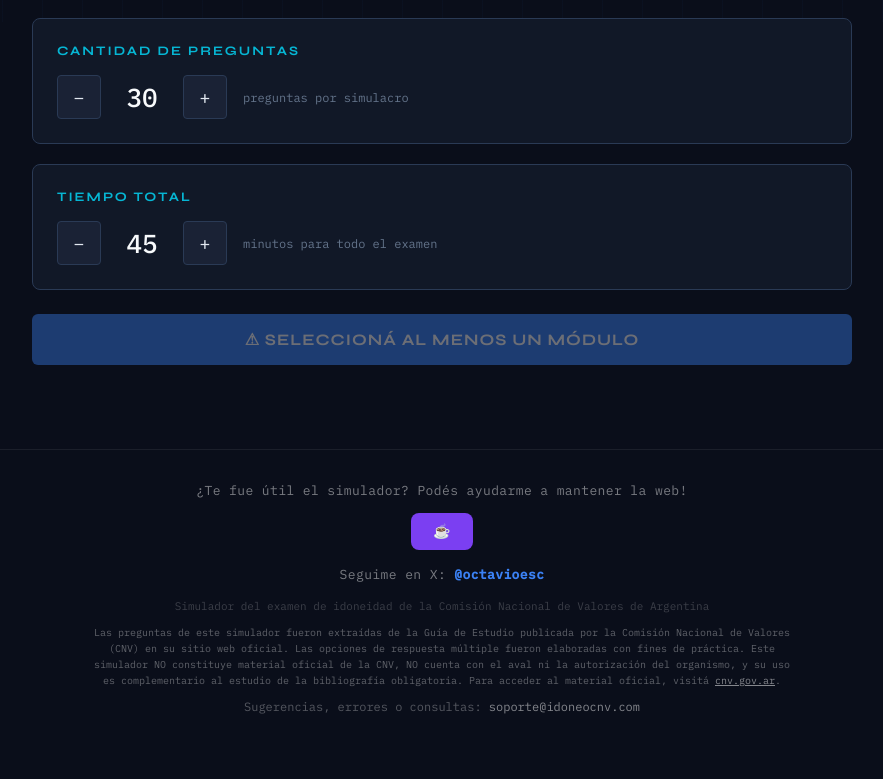
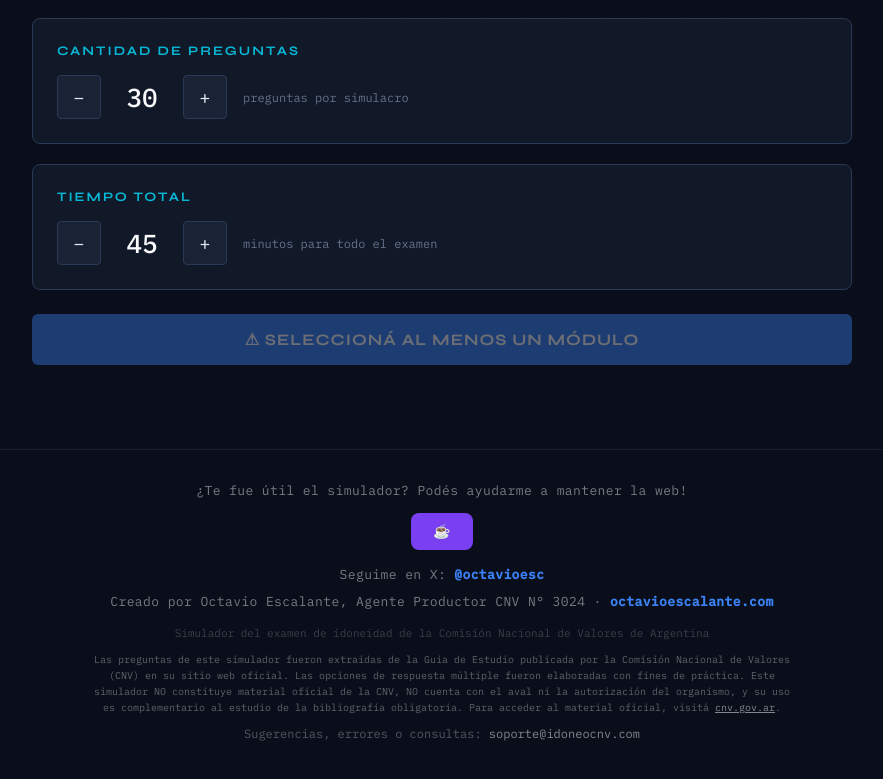
Before and after one commit to octavioes/cnv-idoneo-v2, a plain HTML site: page index.html in a window 1280 px wide. Shown: the part 778-1557 px from the top of the page, without its empty margins (198-1081 px from the left). Before the commit the page ends 1532 px from the top, so only its background shows below. Drawn offline with Linux system fonts and the light colour scheme.

Commit message:
Link a octavioescalante.com en el pie
Co-Authored-By: Claude Opus 5.5 <noreply@anthropic.com>
Claude-Session: https://claude.ai/code/session_01Eaee1mVvyMTSnQ7x5U8CNY

```diff
--- a/index.html
+++ b/index.html
@@ -2205,6 +2205,10 @@ init();
       Seguime en X:
       <a href="https://x.com/octavioesc" target="_blank" rel="noopener noreferrer" style="color: var(--accent, #7B3FF2); text-decoration: none; font-weight: 700;">@octavioesc</a>
     </p>
+    <p style="color: rgba(255,255,255,0.45); font-size: 13px; margin: 10px 0 0; font-family: 'IBM Plex Mono', monospace; letter-spacing: 0.03em;">
+      Creado por Octavio Escalante, Agente Productor CNV N° 3024 ·
+      <a href="https://octavioescalante.com/?utm_source=idoneocnv&utm_medium=referral&utm_campaign=footer" target="_blank" rel="noopener" style="color: var(--accent, #7B3FF2); text-decoration: none; font-weight: 700;">octavioescalante.com</a>
+    </p>
     <p style="color: rgba(255,255,255,0.2); font-size: 11px; margin: 16px 0 0; font-family: 'IBM Plex Mono', monospace;">
       Simulador del examen de idoneidad de la Comisión Nacional de Valores de Argentina
     </p>
```
